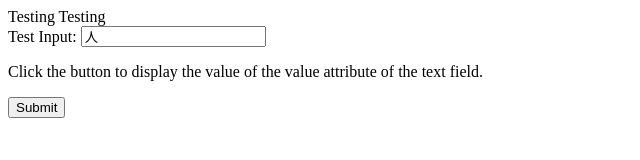
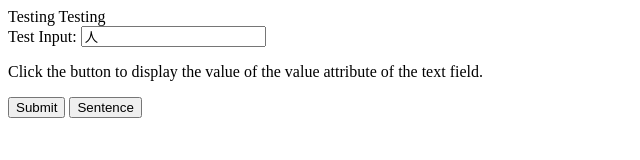
Before and after one commit to frankshammer42/CountlessLivesandCharacters, a website: page public/index.html in a window 1280 px wide. Shown: the whole page, without its empty margins (0-640 px from the left). Drawn offline with nearby package versions, Linux system fonts and the light colour scheme; no server answers.

Commit message:
add sentence

```diff
--- a/public/index.html
+++ b/public/index.html
@@ -13,6 +13,7 @@
     Test Input: <input type="text" id="characterInput" value="人">
     <p>Click the button to display the value of the value attribute of the text field.</p>
     <button onclick="textInputSubmit()">Submit</button>
+    <button onclick="sentenceInputSubmit()">Sentence</button>
     <p id="demo"></p>
   </body>
 </html>
--- a/public/js/inputHandle.js
+++ b/public/js/inputHandle.js
@@ -6,3 +6,8 @@ function textInputSubmit() {
     socket.emit("client_character_in", data);
     document.getElementById("demo").innerHTML = userData;
 }
+
+function sentenceInputSubmit() {
+    socket.emit("client_sentence_in");
+    document.getElementById("demo").innerHTML = "Draw sentence";
+}
```
Also changed, not shown: server.js (+7 -0 lines).
